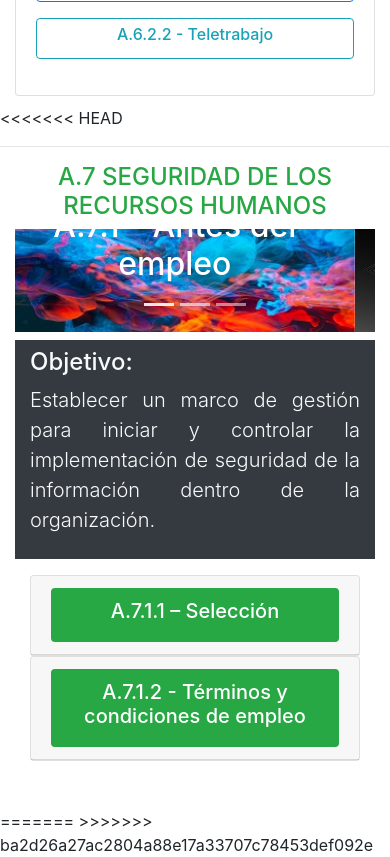
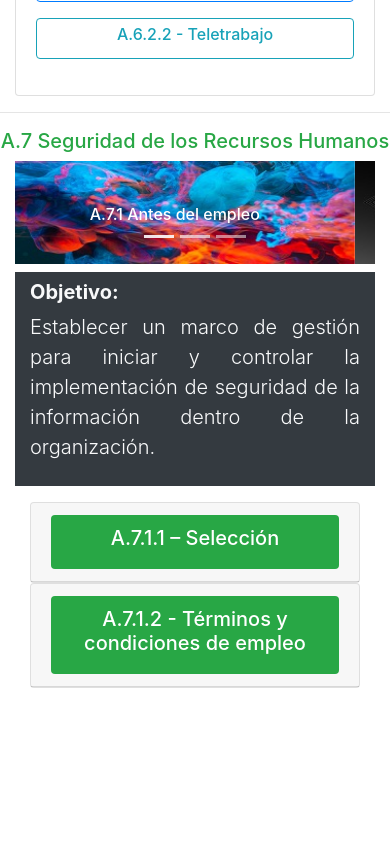
Before and after one commit to alfredonpb/alfredonpb.github.io, a plain HTML site: page index.html in a window 390 px wide. Shown: the part 1780-2637 px from the top of the page. After the commit the page ends 2516 px from the top, so only its background shows below. Drawn offline with nearby package versions, Linux system fonts and the light colour scheme.

Commit message:
Corrigiendo el carrousel responsive

```diff
--- a/index.html
+++ b/index.html
@@ -36,7 +36,7 @@
     <h1 class="bg-secondary text-white text-center mb-0">ISO 27001</h1>
     <h3 class="bg-success text-white text-center py-1">Puntos de Control - Anexo "A"</h3>
     <hr>
-
+            <!-- SEGUNDA COLUMNA -->
     <div class="container main">
         <div class="row">
             <div class="col-sm-12 col-md-4 col-lg-4 col-xl-4" id="accordionExample">
@@ -309,12 +309,11 @@
         </div>
     </div>
 
-
-<<<<<<< HEAD
     <hr>
             <!-- A.7 SEGURIDAD DE LOS RECURSOS HUMANOS -->
+
+            <p class="h5 text-center text text-success">A.7 Seguridad de los Recursos Humanos</p>
             <div class="container mb-5">
-                <p class="h4 text-center text text-success">A.7 SEGURIDAD DE LOS RECURSOS HUMANOS</p>
                 <div class="row">
                     <div class="col-sm-12 col-md-6 col-lg-6 col-xl-6">
 
@@ -327,20 +326,20 @@
                             <div class="carousel-inner">
                             <div class="carousel-item active">
                                 <img src="img/14.jpg" class="d-block w-100" alt="...">
-                                <div class="carousel-caption d-md-block ">
-                                    <h2 class="mb-2">A.7.1 – Antes del empleo</h2>
+                                <div class="carousel-caption d-md-block pt-4">
+                                    <h6 class="my-auto">A.7.1 Antes del empleo</h6>
                                 </div>
                             </div>
                             <div class="carousel-item">
                                 <img src="img/15.jpg" class="d-block w-100" alt="...">
                                 <div class="carousel-caption d-md-block">
-                                    <h2 class="mb-2">A.7.1 – Antes del empleo</h2>
+                                    <h6 class="my-auto">A.7.1 Antes del empleo</h6>
                                 </div>
                             </div>
                             <div class="carousel-item">
                                 <img src="img/18.jpg" class="d-block w-100" alt="...">
                                 <div class="carousel-caption d-md-block">
-                                    <h2 class="mb-2">A.7.1 – Antes del empleo</h2>
+                                    <h6 class="my-auto">A.7.1 Antes del empleo</h6>
                                 </div>
                             </div>
                         </div>
@@ -357,7 +356,7 @@
                     </div>
                     <div class="col-sm-12 col-md-6 col-lg-6 col-xl-6">
                         <div class="container-fluid bg-dark">
-                            <h4 class="pt-2 text-light">Objetivo:</h6>
+                            <h5 class="pt-2 text-light"><b>Objetivo:</b></h5>
                                 <p class="lead text-light text-justify pb-4">Establecer un marco de gestión para iniciar y controlar la
                                 implementación de seguridad de la información dentro de la organización.</p>
                         </div>
@@ -445,8 +444,6 @@
 
 
 
-=======
->>>>>>> ba2d26a27ac2804a88e17a33707c78453def092e
 <!--     <div class="container main">
         <div class="row">
             <div class="col-sm-12 col-md-12 col-lg-12 col-xl-12">
```
